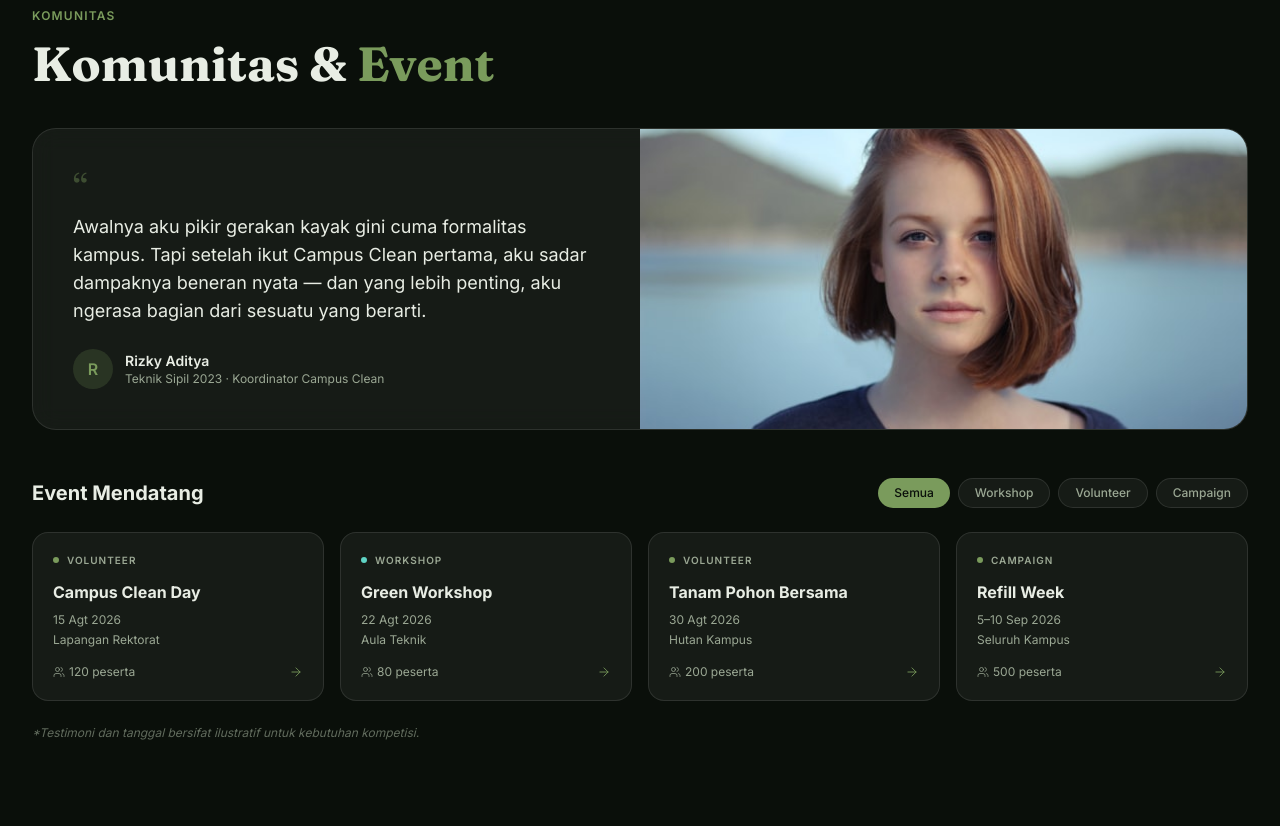
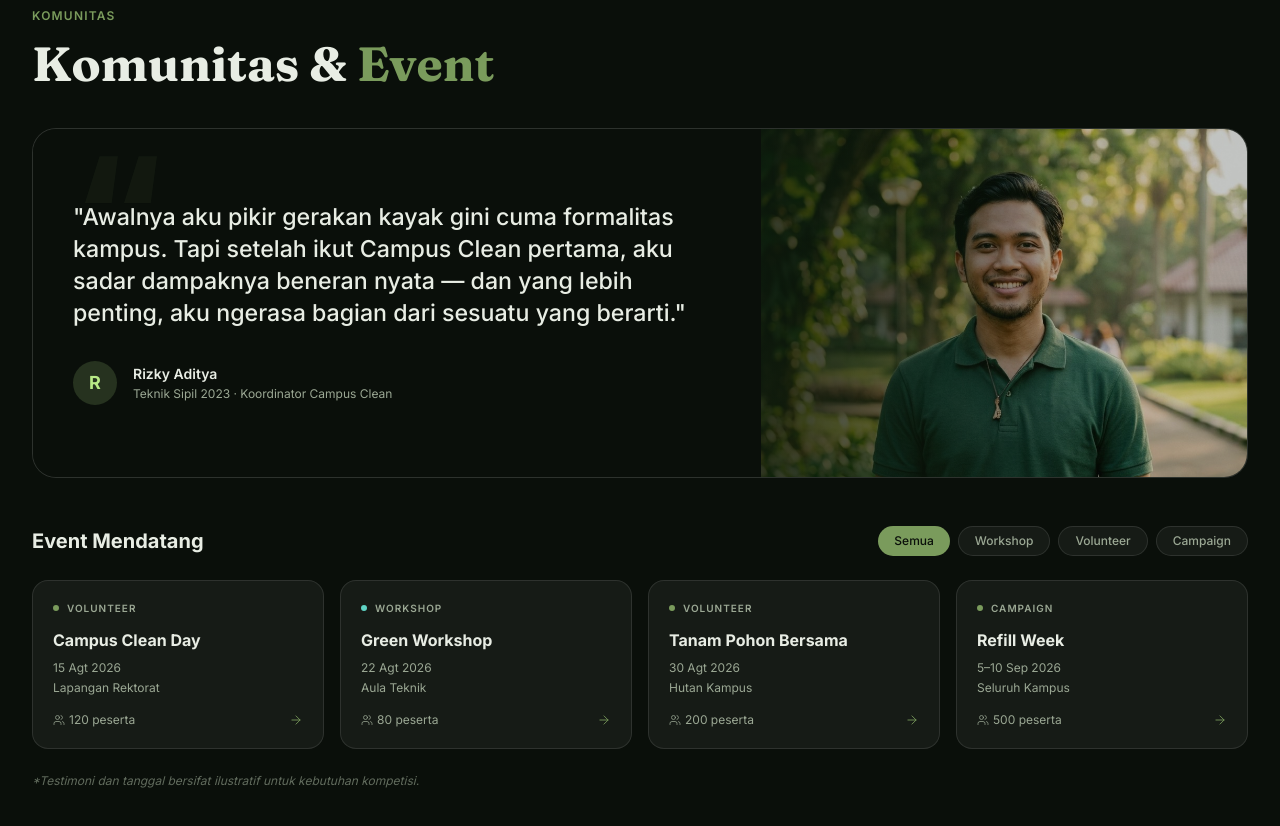
Before and after one commit to mufti-1448/bumi-kampus-project, a React (Vite) app: page / in a window 1280 px wide. Shown: the part 5100-5926 px from the top of the page. Built offline with nearby package versions, Linux system fonts and the light colour scheme.

Commit message:
feat(CommunityEvents): add new testimonial image and enhance layout for better presentation

```diff
--- a/src/components/CommunityEvents.jsx
+++ b/src/components/CommunityEvents.jsx
@@ -38,52 +38,90 @@ export default function CommunityEvents() {
 
         {/* Testimoni besar dengan foto */}
         <div
-          className="glass-panel overflow-hidden grid sm:grid-cols-2 mb-12"
+          className="grid grid-cols-1 lg:grid-cols-[3fr_2fr] glass-panel overflow-hidden mb-12 lg:max-h-[350px]"
           data-aos="fade-up"
           data-aos-delay="200"
         >
-          <div className="p-6 sm:p-10 flex flex-col justify-center">
-            <span className="text-4xl text-accent-primary/40 font-serif leading-none mb-2">
+          {/* KIRI: TEKS */}
+          <div className="p-6 sm:p-8 md:p-10 relative bg-bg-base">
+            {/* Tanda Kutip Besar di Background */}
+            <div
+              className="absolute top-2 left-6 md:left-10 text-[6rem] sm:text-[9rem] leading-none font-black select-none pointer-events-none"
+              aria-hidden="true"
+              style={{ color: "rgb(122, 155, 92)", opacity: "0.07" }}
+            >
               &ldquo;
-            </span>
-            <p className="text-base sm:text-lg text-text-primary leading-relaxed mb-6">
-              Awalnya aku pikir gerakan kayak gini cuma formalitas kampus.
+            </div>
+
+            {/* Konten Teks */}
+            <div className="relative z-10 pt-6 md:pt-8">
+              <p className="text-base sm:text-lg md:text-2xl lg:text-[1.45rem] font-medium text-[#E8EDE4] leading-snug mb-6 md:mb-8">
+                "Awalnya aku pikir gerakan kayak gini cuma formalitas kampus.
                 Tapi setelah ikut Campus Clean pertama, aku sadar dampaknya
-              beneran nyata — dan yang lebih penting, aku ngerasa bagian
-              dari sesuatu yang berarti.
+                beneran nyata — dan yang lebih penting, aku ngerasa bagian dari
+                sesuatu yang berarti."
               </p>
-            <div className="flex items-center gap-3">
-              <span className="w-10 h-10 rounded-full bg-accent-primary/20 flex items-center justify-center font-semibold text-accent-primary">
+
+              {/* Profil */}
+              <div className="flex items-center gap-4">
+                <div className="w-11 h-11 rounded-full bg-[#7A9B5C]/25 flex items-center justify-center text-[#B8E986] font-bold text-lg flex-shrink-0">
                   R
-              </span>
+                </div>
                 <div>
-                <p className="text-sm font-semibold text-text-primary">Rizky Aditya</p>
-                <p className="text-xs text-text-secondary">
+                  <p className="text-[#E8EDE4] font-semibold text-sm">
+                    Rizky Aditya
+                  </p>
+                  <p className="text-[#9BA894] text-xs mt-0.5">
                     Teknik Sipil 2023 · Koordinator Campus Clean
                   </p>
                 </div>
               </div>
             </div>
+          </div>
 
-          <div className="min-h-[220px] bg-white/5 relative">
+          {/* KANAN: FOTO + GRADASI */}
+          <div className="relative bg-[#111811] overflow-hidden">
             {!imgError ? (
+              <>
+                {/* Foto */}
                 <img
-                src="/images/community-testimoni.jpg"
+                  src="/images/bagus.jpg"
                   alt="Mahasiswa berkumpul dalam kegiatan komunitas"
-                className="absolute inset-0 w-full h-full object-cover"
+                  className="w-full h-full object-cover object-center opacity-75"
+                  style={{ objectPosition: "center 30%" }}
                   onError={() => setImgError(true)}
                 />
+
+                {/* EFEK GRADASI INLINE */}
+                <div
+                  className="absolute inset-0 pointer-events-none"
+                  style={{
+                    background:
+                      "linear-gradient(to right, rgba(13, 26, 13, 0.8) 0%, rgba(13, 26, 13, 0.4) 40%, rgba(13, 26, 13, 0) 70%)",
+                  }}
+                ></div>
+              </>
             ) : (
               <div className="absolute inset-0 flex items-center justify-center">
-                <ImageIcon size={32} strokeWidth={1.2} className="text-accent-primary/40" />
+                <ImageIcon
+                  size={32}
+                  strokeWidth={1.2}
+                  className="text-accent-primary/40"
+                />
               </div>
             )}
           </div>
         </div>
 
         {/* Event mendatang */}
-        <div className="flex flex-wrap items-center justify-between gap-4 mb-6" data-aos="fade-up" data-aos-delay="300">
-          <h3 className="text-xl font-bold text-text-primary">Event Mendatang</h3>
+        <div
+          className="flex flex-wrap items-center justify-between gap-4 mb-6"
+          data-aos="fade-up"
+          data-aos-delay="300"
+        >
+          <h3 className="text-xl font-bold text-text-primary">
+            Event Mendatang
+          </h3>
           <div className="flex flex-wrap gap-2">
             {eventFilters.map((filter) => (
               <button
@@ -102,7 +140,10 @@ export default function CommunityEvents() {
           </div>
         </div>
 
-        <div key={activeFilter} className="grid sm:grid-cols-2 lg:grid-cols-4 gap-4 animate-fade-in">
+        <div
+          key={activeFilter}
+          className="grid sm:grid-cols-2 lg:grid-cols-4 gap-4 animate-fade-in"
+        >
           {filteredEvents.map((event, index) => (
             <article
               key={event.id}
@@ -111,20 +152,35 @@ export default function CommunityEvents() {
               data-aos-delay={index * 100 + 400}
             >
               <div className="flex items-center gap-2 mb-3">
-                <span className={`w-1.5 h-1.5 rounded-full ${categoryColor[event.kategori] || "bg-accent-primary"}`} />
+                <span
+                  className={`w-1.5 h-1.5 rounded-full ${categoryColor[event.kategori] || "bg-accent-primary"}`}
+                />
                 <span className="text-[10px] font-semibold tracking-widest text-text-secondary uppercase">
                   {event.kategori}
                 </span>
               </div>
-              <h4 className="font-bold text-text-primary mb-2 transition-colors duration-300 group-hover:text-accent-primary">{event.nama}</h4>
-              <p className="text-xs text-text-secondary mb-1">{event.tanggal}</p>
+              <h4 className="font-bold text-text-primary mb-2 transition-colors duration-300 group-hover:text-accent-primary">
+                {event.nama}
+              </h4>
+              <p className="text-xs text-text-secondary mb-1">
+                {event.tanggal}
+              </p>
               <p className="text-xs text-text-secondary mb-4">{event.lokasi}</p>
 
               <div className="flex items-center justify-between text-xs text-text-secondary">
                 <span className="flex items-center gap-1">
                   <Users size={12} strokeWidth={1.5} /> {event.peserta} peserta
                 </span>
-                <ArrowRight size={14} strokeWidth={1.5} className="text-accent-primary transform transition-transform duration-300 group-hover:translate-x-1" />
+                <a
+                  href="#kontak"
+                  className="inline-flex items-center justify-center hover:text-accent-glow"
+                >
+                  <ArrowRight
+                    size={14}
+                    strokeWidth={1.5}
+                    className="text-accent-primary transform transition-transform duration-300 group-hover:translate-x-1"
+                  />
+                </a>
               </div>
             </article>
           ))}
```
Also changed, not shown: public/images/bagus.jpg (added). Lines whose indentation alone changed are shown as unchanged.
